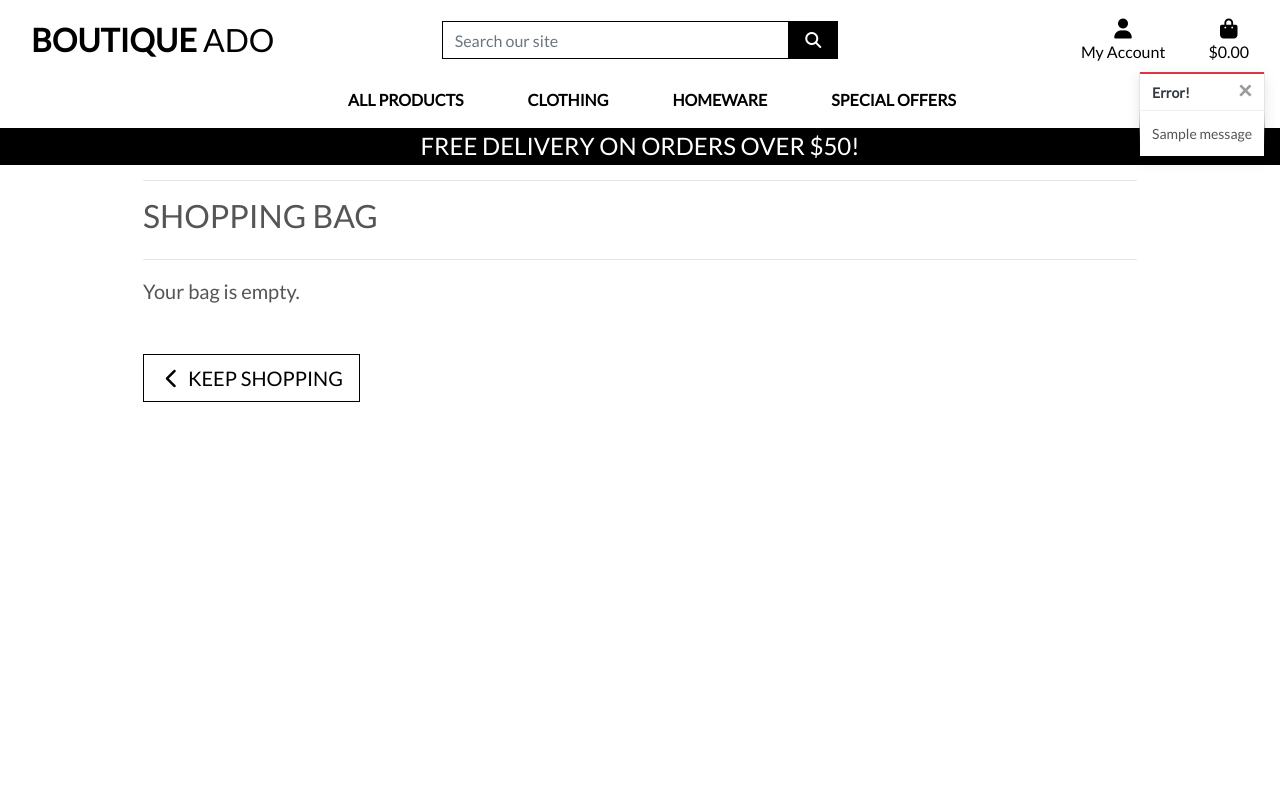
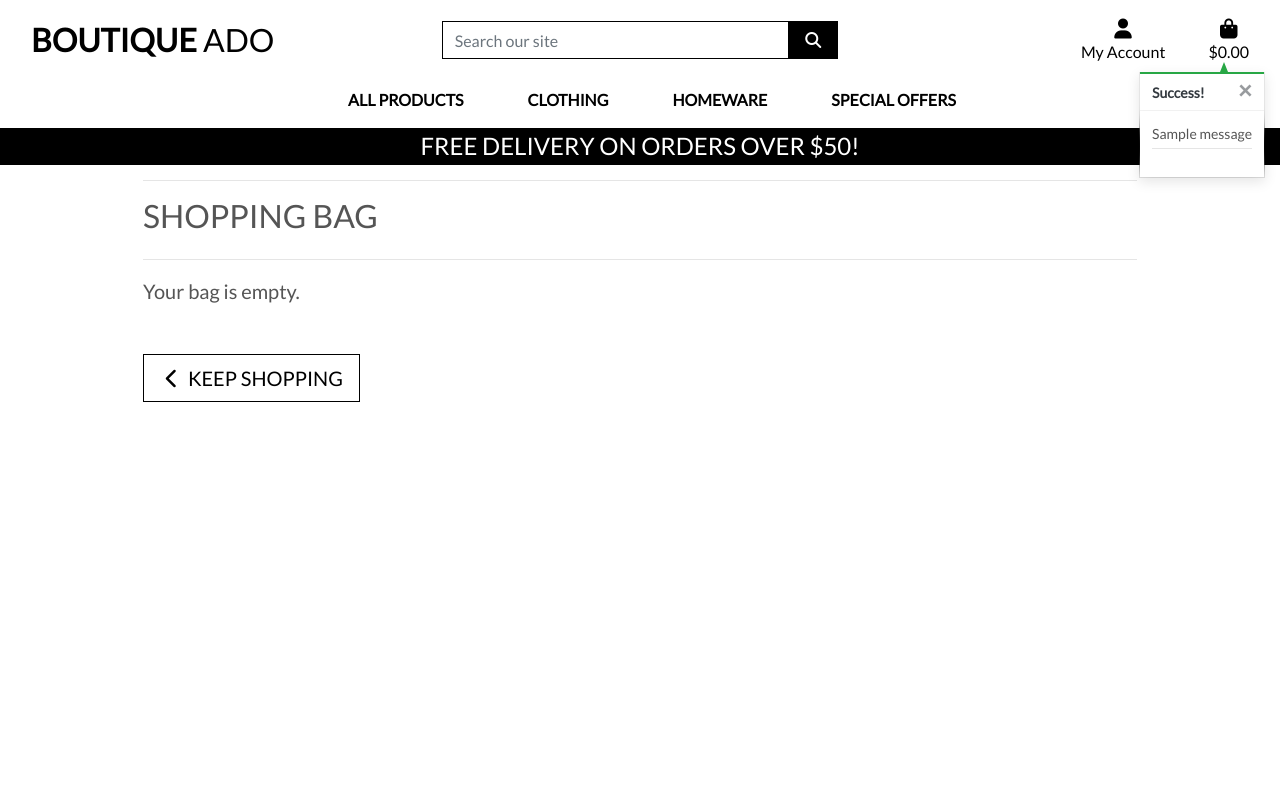
Before and after one commit to rinalds98/boutique-ado, a Django app: page /bag/ in a window 1280 px wide. Run offline with Django 3.2, Linux system fonts and the light colour scheme; tables that the repository leaves empty hold one stand-in row (values such as "Sample post"); one stand-in notice (Sample message) is shown; some libraries are stand-ins or nearby versions.

Commit message:
Added notification Css, shopping bag preview, and additional messages

```diff
--- a/bag/views.py
+++ b/bag/views.py
@@ -1,4 +1,4 @@
-from django.shortcuts import render, redirect, reverse, HttpResponse
+from django.shortcuts import render, redirect, reverse, HttpResponse, get_object_or_404
 from django.contrib import messages
 
 from products.models import Product
@@ -15,7 +15,7 @@ def view_bag(request):
 def add_to_bag(request, item_id):
     """ Add a quantity of the specified product to the shopping bag """
 
-    product = Product.objects.get(pk=item_id)
+    product = get_object_or_404(Product, pk=item_id)
     quantity = int(request.POST.get('quantity'))
     redirect_url = request.POST.get('redirect_url')
     size = None
@@ -27,13 +27,17 @@ def add_to_bag(request, item_id):
         if item_id in list(bag.keys()):
             if size in bag[item_id]['items_by_size'].keys():
                 bag[item_id]['items_by_size'][size] += quantity
+                messages.success(request, f'Updated size {size.upper()} {product.name} quantity to {bag[item_id]["items_by_size"][size]}')
             else:
                 bag[item_id]['items_by_size'][size] = quantity
+                messages.success(request, f'Added size {size.upper()} {product.name} to your bag')
         else:
             bag[item_id] = {'items_by_size': {size: quantity}}
+            messages.success(request, f'Added size {size.upper()} {product.name} to your bag')
     else:
         if item_id in list(bag.keys()):
             bag[item_id] += quantity
+            messages.success(request, f'Updated {product.name} quantity to {bag[item_id]}')
         else:
             bag[item_id] = quantity
             messages.success(request, f'Added {product.name} to your bag')
@@ -45,6 +49,7 @@ def add_to_bag(request, item_id):
 def adjust_bag(request, item_id):
     """Adjust the quantity of the specified product to the specified amount"""
 
+    product = get_object_or_404(Product, pk=item_id)
     quantity = int(request.POST.get('quantity'))
     size = None
     if 'product_size' in request.POST:
@@ -54,15 +59,19 @@ def adjust_bag(request, item_id):
     if size:
         if quantity > 0:
             bag[item_id]['items_by_size'][size] = quantity
+            messages.success(request, f'Updated size {size.upper()} {product.name} quantity to {bag[item_id]["items_by_size"][size]}')
         else:
             del bag[item_id]['items_by_size'][size]
             if not bag[item_id]['items_by_size']:
                 bag.pop(item_id)
+            messages.success(request, f'Removed size {size.upper()} {product.name} from your bag')
     else:
         if quantity > 0:
             bag[item_id] = quantity
+            messages.success(request, f'Updated {product.name} quantity to {bag[item_id]}')
         else:
             bag.pop(item_id)
+            messages.success(request, f'Removed {product.name} from your bag')
 
     request.session['bag'] = bag
     return redirect(reverse('view_bag'))
@@ -72,6 +81,7 @@ def remove_from_bag(request, item_id):
     """Remove the item from the shopping bag"""
 
     try:
+        product = get_object_or_404(Product, pk=item_id)
         size = None
         if 'product_size' in request.POST:
             size = request.POST['product_size']
@@ -81,11 +91,14 @@ def remove_from_bag(request, item_id):
             del bag[item_id]['items_by_size'][size]
             if not bag[item_id]['items_by_size']:
                 bag.pop(item_id)
+            messages.success(request, f'Removed size {size.upper()} {product.name} from your bag')
         else:
             bag.pop(item_id)
+            messages.success(request, f'Removed {product.name} from your bag')
 
         request.session['bag'] = bag
         return HttpResponse(status=200)
 
     except Exception as e:
+        messages.error(request, f'Error removing item: {e}')
         return HttpResponse(status=500)
--- a/static/css/base.css
+++ b/static/css/base.css
@@ -119,6 +119,57 @@ a.category-badge > span.badge:hover {
     height: 2px;
 }
 
+/* from CSS-tricks.com: https://css-tricks.com/snippets/css/css-triangle/ */
+.arrow-up {
+    width: 0;
+    height: 0;
+    border-left: 4px solid transparent;
+    border-right: 4px solid transparent;
+    border-bottom: 10px solid black;
+    position: absolute;
+    top: -10px;
+    right: 36px;
+}
+
+/* Convenience classes - colors copied from Bootstrap */
+.arrow-primary {
+    border-bottom-color: #007bff !important;
+}
+
+.arrow-secondary {
+    border-bottom-color: #6c757d !important;
+}
+
+.arrow-success {
+    border-bottom-color: #28a745 !important;
+}
+
+.arrow-danger {
+    border-bottom-color: #dc3545 !important;
+}
+
+.arrow-warning {
+    border-bottom-color: #ffc107 !important;
+}
+
+.arrow-info {
+    border-bottom-color: #17a2b8 !important;
+}
+
+.arrow-light {
+    border-bottom-color: #f8f9fa !important;
+}
+
+.arrow-dark {
+    border-bottom-color: #343a40 !important;
+}
+
+.bag-notification-wrapper {
+    height: 100px;
+    overflow-x: hidden;
+    overflow-y: auto;
+}
+
 /* -------------------------------- Media Queries */
 
 /* Slightly larger container on xl screens */
--- a/templates/includes/toasts/toast_info.html
+++ b/templates/includes/toasts/toast_info.html
@@ -1,8 +1,8 @@
 <div class="toast custom-toast rounded-0 border-top-0" data-autohide="false">
-    <div class="arrow-up arrow-danger"></div>
-    <div class="w-100 toast-capper bg-danger"></div>
+    <div class="arrow-up arrow-info"></div>
+    <div class="w-100 toast-capper bg-info"></div>
     <div class="toast-header bg-white text-dark">
-        <strong class="mr-auto">Error!</strong>
+        <strong class="mr-auto">Alert!</strong>
         <button type="button" class="ml-2 mb-1 close text-dark" data-dismiss="toast" aria-label="Close">
             <span aria-hidden="true">&times;</span>
         </button>
--- a/templates/includes/toasts/toast_success.html
+++ b/templates/includes/toasts/toast_success.html
@@ -1,13 +1,54 @@
 <div class="toast custom-toast rounded-0 border-top-0" data-autohide="false">
-    <div class="arrow-up arrow-danger"></div>
-    <div class="w-100 toast-capper bg-danger"></div>
+    <div class="arrow-up arrow-success"></div>
+    <div class="w-100 toast-capper bg-success"></div>
     <div class="toast-header bg-white text-dark">
-        <strong class="mr-auto">Error!</strong>
+        <strong class="mr-auto">Success!</strong>
         <button type="button" class="ml-2 mb-1 close text-dark" data-dismiss="toast" aria-label="Close">
             <span aria-hidden="true">&times;</span>
         </button>
     </div>
     <div class="toast-body bg-white">
-        {{ message }}
+        <div class="row">
+            <div class="col">
+                {{ message }}
+                <hr class="mt-1 mb-3">
+            </div>
+        </div>
+        {% if grand_total %}
+            <p class="logo-font bg-white text-black py-1">Your Bag ({{ product_count }})</p>
+            <div class="bag-notification-wrapper">
+                {% for item in bag_items %}
+                    <div class="row">
+                        <div class="col-3 my-1">
+                            <img class="w-100" src="{{ item.product.image.url }}">
+                        </div>
+                        <div class="col-9">
+                            <p class="my-0"><strong>{{ item.product.name }}</strong></p>
+                            <p class="my-0 small">Size: {% if item.product.has_sizes %}{{ item.size|upper }}{% else %}N/A{% endif %}</p>
+                            <p class="my-0 small text-muted">Qty: {{ item.quantity }}</p>
+                        </div>
+                    </div>
+                {% endfor %}
+            </div>
+            <div class="row">
+                <div class="col">
+                    <strong><p class="mt-3 mb-1 text-black">
+                        Total{% if free_delivery_delta > 0 %} (Exc. delivery){% endif %}:
+                        <span class="float-right">${{ total|floatformat:2 }}</span>
+                    </p></strong>
+                    {% if free_delivery_delta > 0 %}
+                        <p class="mb-0 p-2 bg-warning shadow-sm text-black text-center">
+                            Spend <strong>${{ free_delivery_delta }}</strong> more to get free next day delivery!
+                        </p>
+                    {% endif %}
+                    <a href="{% url 'view_bag' %}" class="btn btn-black btn-block rounded-0">
+                        <span class="text-uppercase">Go To Secure Checkout</span>
+                        <span class="icon">
+                            <i class="fas fa-lock"></i>
+                        </span>
+                    </a>
+                </div>
+            </div>
+        {% endif %}
     </div>
 </div>
--- a/templates/includes/toasts/toast_warning.html
+++ b/templates/includes/toasts/toast_warning.html
@@ -1,8 +1,8 @@
 <div class="toast custom-toast rounded-0 border-top-0" data-autohide="false">
-    <div class="arrow-up arrow-danger"></div>
-    <div class="w-100 toast-capper bg-danger"></div>
+    <div class="arrow-up arrow-warning"></div>
+    <div class="w-100 toast-capper bg-warning"></div>
     <div class="toast-header bg-white text-dark">
-        <strong class="mr-auto">Error!</strong>
+        <strong class="mr-auto">Warning!</strong>
         <button type="button" class="ml-2 mb-1 close text-dark" data-dismiss="toast" aria-label="Close">
             <span aria-hidden="true">&times;</span>
         </button>
```
